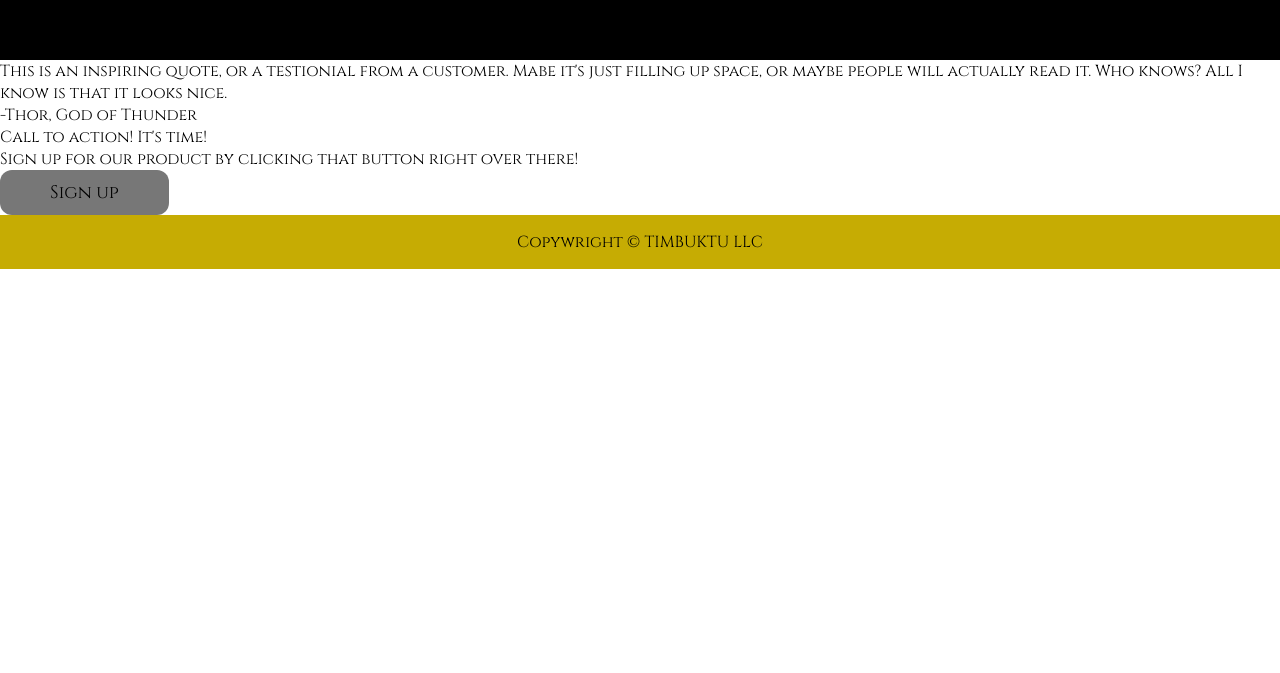
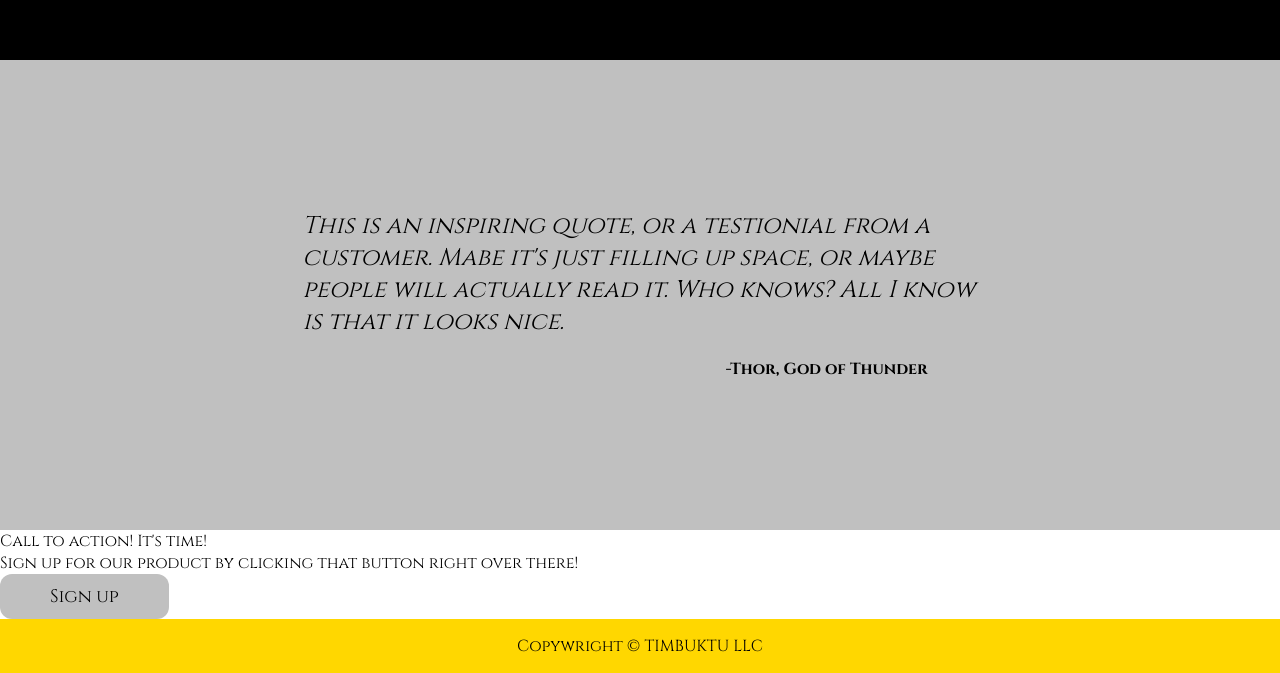
Before and after one commit to TMT-LLC/practice_landingpage, a plain HTML site: page index.html in a window 1280 px wide. Shown: the part 1779-2452 px from the top of the page. Before the commit the page ends 2048 px from the top, so only its background shows below. Drawn offline with Linux system fonts and the light colour scheme.

Commit message:
Complete section 3 using previous sections format
Simply enough, added all the necessary class selectors
and formatted each of the elements to match the desired
format and for my own personal preference.

I will say that at this point with each section,
more and more of this work is passive or automatic.

Moving onto section 4.

```diff
--- a/index.html
+++ b/index.html
@@ -61,7 +61,7 @@
 
             <div class="section3">
                 <div class="business-quote">
-                    <div class="main-text">This is an inspiring quote, or a testionial from a customer. Mabe it's just filling up space, or maybe people will actually read it. Who knows? All I know is that it looks nice.</div>
+                    <div class="main-text"><em>This is an inspiring quote, or a testionial from a customer. Mabe it's just filling up space, or maybe people will actually read it. Who knows? All I know is that it looks nice.</em></div>
                     <div class="sub-text">-Thor, God of Thunder</div>
                 </div>
             </div>
--- a/style.css
+++ b/style.css
@@ -66,7 +66,7 @@ a {
 /* SECTION 1 */
 
 .section1 {
-    background-color: #c6ac03;
+    background-color: #FFD700;
 
     display: flex;
     flex-flow: row wrap;
@@ -99,7 +99,7 @@ a {
 
 /* BUTTON AUTO SIZE PRESET */
 .signup-button .button{
-    background-color: #777777;
+    background-color: #C0C0C0;
     color:#000000;
 
     padding: 10px 50px
@@ -147,8 +147,6 @@ a {
 
 }
 
-/* X */
-
 .info-blocks {
     display: flex;
 
@@ -178,6 +176,43 @@ a {
 
     text-align: center;
 }
+
+/* Section 3 */
+.section3 {
+    padding: 150px 200px;
+
+    background-color: #C0C0C0;
+}
+
+.business-quote {
+    display: flex;
+
+    flex-flow: column wrap;
+
+    justify-content: center;
+    align-content: center;
+    align-items: center;
+
+    gap: 20px;
+
+}
+
+.business-quote .main-text {
+    font-size: 24px;
+    max-width: 675px;
+}
+
+.business-quote .sub-text {
+    align-self: flex-end;
+
+    font-weight: 700;
+    max-width: 300px;
+
+    padding-right: 50px
+}
+
+/* Section 3 */
+
 /* BOTTOM OF PAGE */
 
 .footer-container {
@@ -190,7 +225,7 @@ a {
 
     padding: 16px;
 
-    background-color: #c6ac03;
+    background-color: #FFD700;
 }
 
 button {
```
